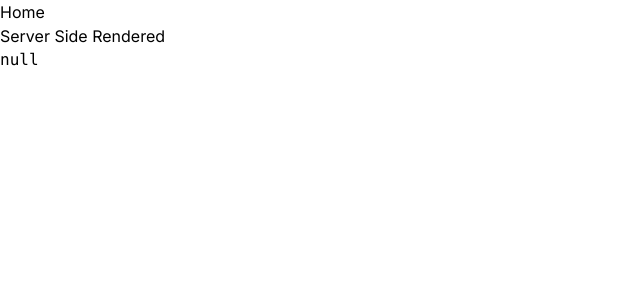
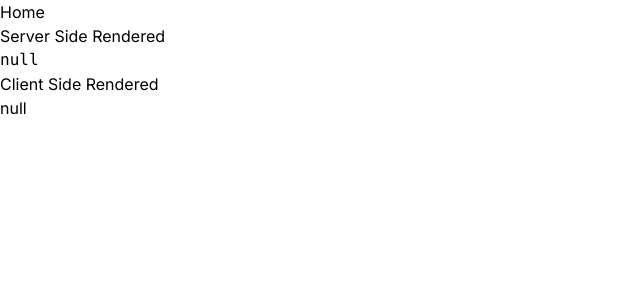
Before and after one commit to habibmy/nextjs-auth, a Next.js app: page / in a window 1280 px wide. Shown: the top 300 px of the page, without its empty margins (0-640 px from the left). Built offline with nearby package versions, Linux system fonts and the light colour scheme; no server answers.

Commit message:
Used client side session data

```diff
--- /dev/null
+++ b/app/components/user.jsx
@@ -0,0 +1,12 @@
+'use client'
+
+import { useSession } from 'next-auth/react'
+
+export default function User() {
+    const { data: session } = useSession()
+  return (
+    <div>
+        {JSON.stringify(session)}
+    </div>
+  )
+}
--- /dev/null
+++ b/app/context/AuthContext.jsx
@@ -0,0 +1,11 @@
+'use client'
+
+import { SessionProvider } from 'next-auth/react'
+
+export default function Provider({ children }) {
+    return (
+        <SessionProvider>
+            {children}
+        </SessionProvider>
+    )
+}
--- a/app/layout.js
+++ b/app/layout.js
@@ -1,17 +1,20 @@
-import './globals.css'
-import { Inter } from 'next/font/google'
+import "./globals.css";
+import { Inter } from "next/font/google";
+import Provider from "./context/AuthContext";
 
-const inter = Inter({ subsets: ['latin'] })
+const inter = Inter({ subsets: ["latin"] });
 
 export const metadata = {
-  title: 'Create Next App',
-  description: 'Generated by create next app',
-}
+  title: "Create Next App",
+  description: "Generated by create next app",
+};
 
 export default function RootLayout({ children }) {
   return (
     <html lang="en">
-      <body className={inter.className}>{children}</body>
+      <body className={inter.className}>
+        <Provider>{children}</Provider>
+      </body>
     </html>
-  )
+  );
 }
--- a/app/page.js
+++ b/app/page.js
@@ -1,6 +1,6 @@
 import { getServerSession } from "next-auth";
 import { authOptions } from "./api/auth/[...nextauth]/route";
-// import User from "./components/user";
+import User from "./components/user";
 
 export default async function Home() {
   const session = await getServerSession(authOptions);
@@ -10,8 +10,8 @@
       <h1>Home</h1>
       <h1>Server Side Rendered</h1>
       <pre>{JSON.stringify(session)}</pre>
-      {/* <h1>Client Side Rendered</h1> */}
-      {/* <User /> */}
+      <h1>Client Side Rendered</h1>
+      <User />
     </section>
   );
 }
```
